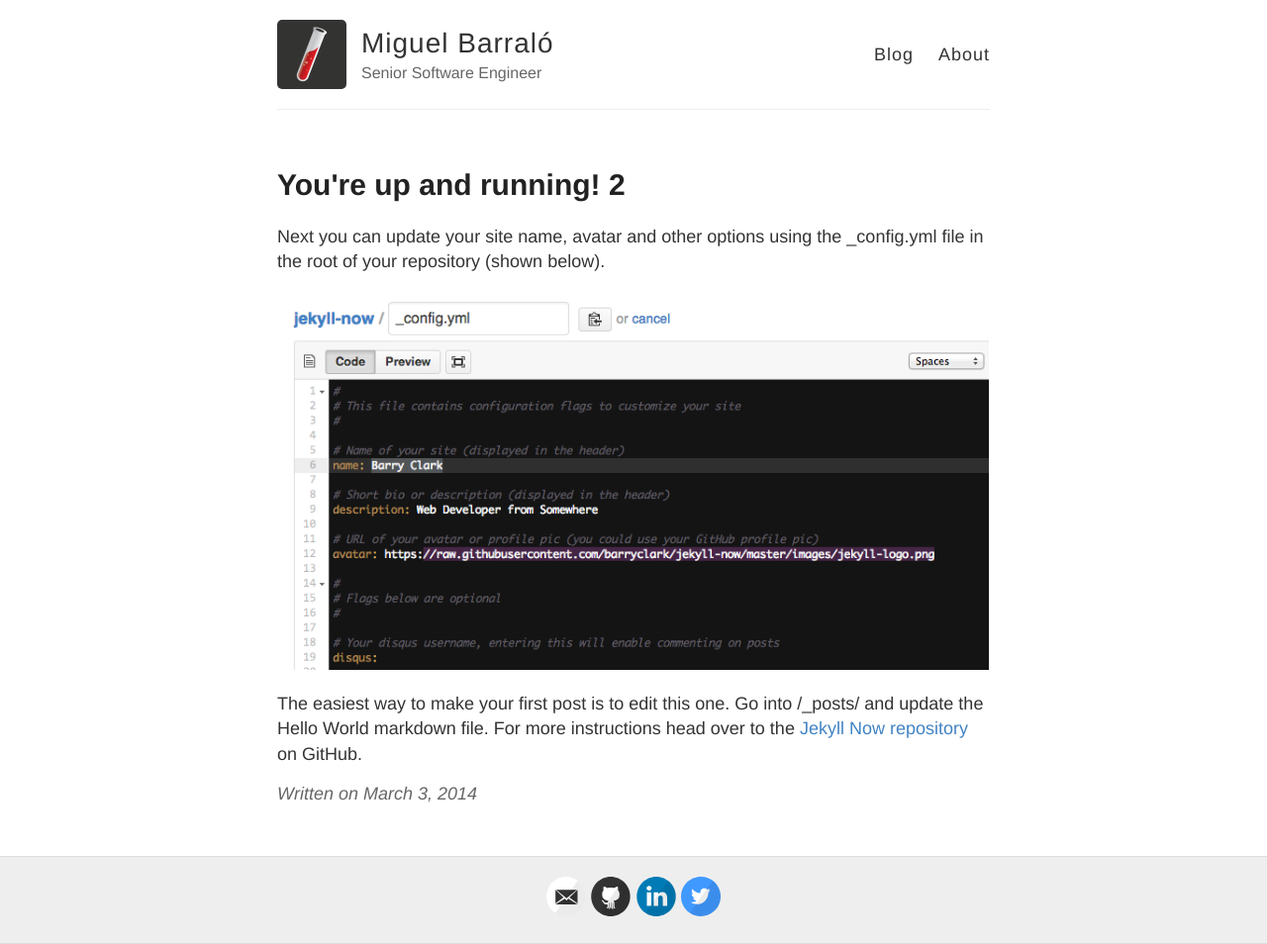
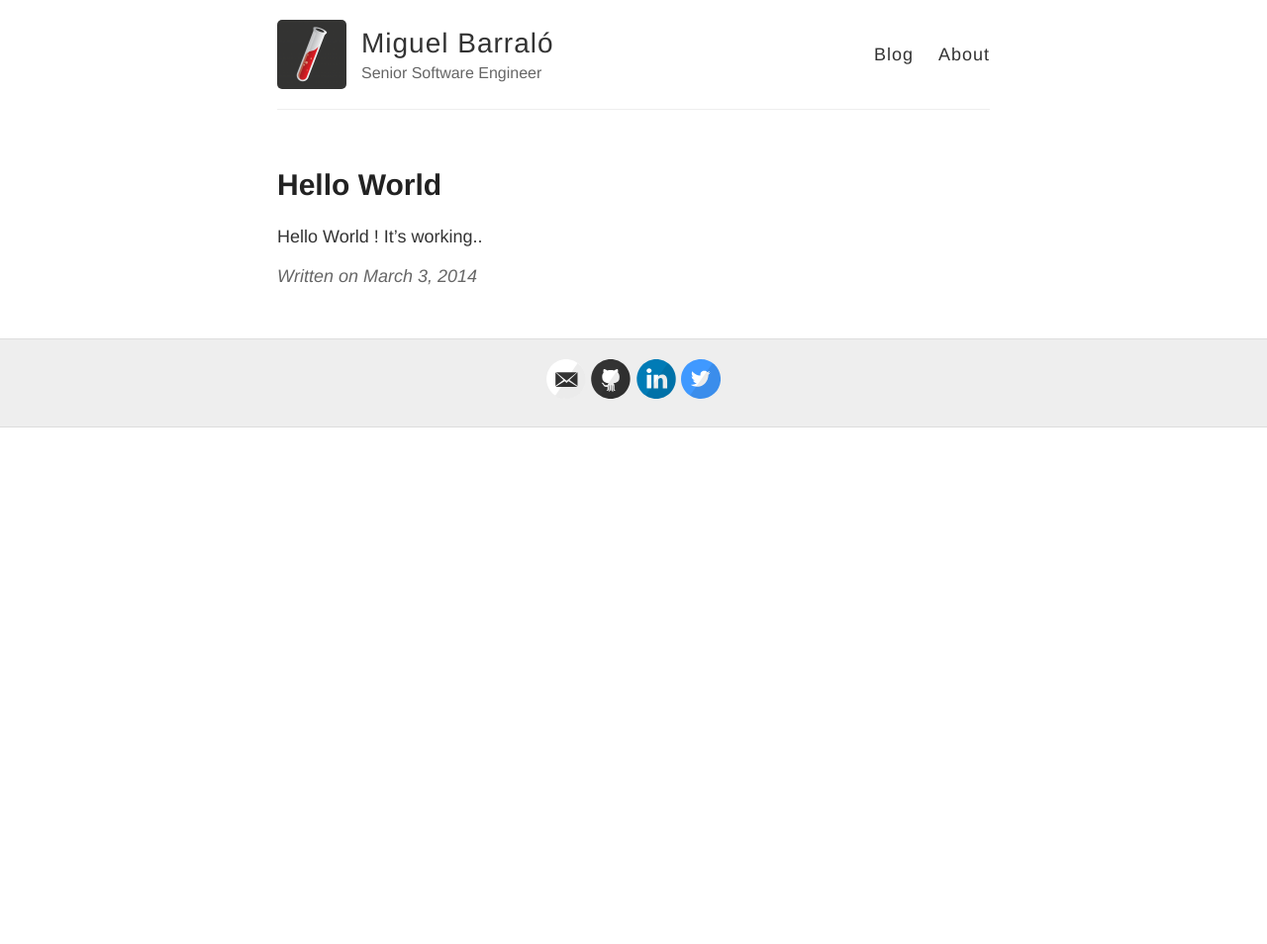
Before and after one commit to mbarralo/mbarralo.github.io, a Jekyll site: the page built from _posts/2014-3-3-Hello-World.md, in a window 1280 px wide. Shown: the whole page at 99% size. Built offline with Jekyll 4.4.1, drawn with Linux system fonts in a browser that asks for light colours; comment, search, counter and statistics services are not loaded; after the commit the page ends 900 px from its top, so only the background shows below that.

Commit message:
hello world

```diff
--- a/_posts/2014-3-3-Hello-World.md
+++ b/_posts/2014-3-3-Hello-World.md
@@ -1,11 +1,6 @@
 ---
 layout: post
-title: You're up and running! 2
+title: Hello World
 ---
 
-Next you can update your site name, avatar and other options using the _config.yml file in the root of your repository (shown below).
-
-
-![_config.yml]({{ site.baseurl }}/images/config.png)
-
-The easiest way to make your first post is to edit this one. Go into /_posts/ and update the Hello World markdown file. For more instructions head over to the [Jekyll Now repository](https://github.com/barryclark/jekyll-now) on GitHub.
+Hello World ! It's working..
```
